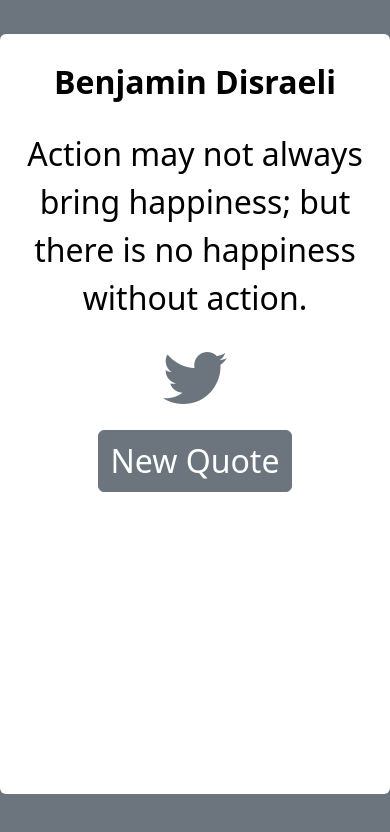
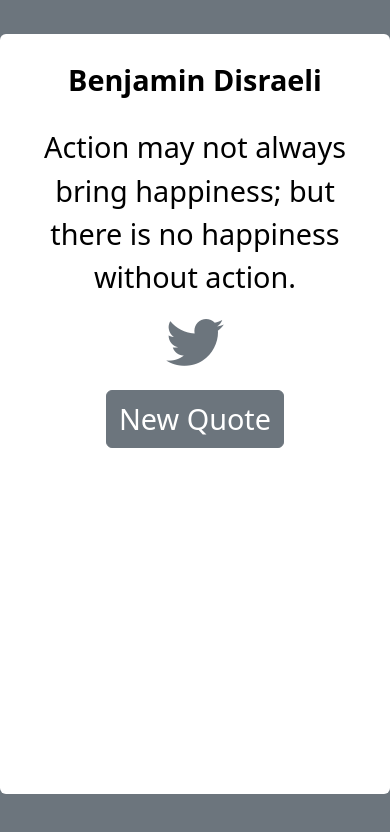
Before and after one commit to alikaraky89/quote-machine, a website: page express/index.html in a window 390 px wide. Drawn offline with nearby package versions, Linux system fonts and the light colour scheme; no server answers.

Commit message:
Update style.css

```diff
--- a/express/css/style.css
+++ b/express/css/style.css
@@ -16,22 +16,21 @@
 @media (max-width : 767px) {
     .quote {
         height: 90vh;
-        font-size: 2rem;
+        font-size: 1.8rem;
         text-align: center;
-        padding-top: 1rem;
 
     }
 
     #quote-text {
-        padding-bottom: 1rem !important;
+        padding-bottom: 0.5rem !important;
     }
 
     #twitter-link {
-        padding-bottom: 1rem;
+        padding-bottom: 0.5rem;
     }
 
     .btn {
-        font-size: 2rem;
+        font-size: 1.8rem;
         margin-top: 1rem;
     }
 }
```
